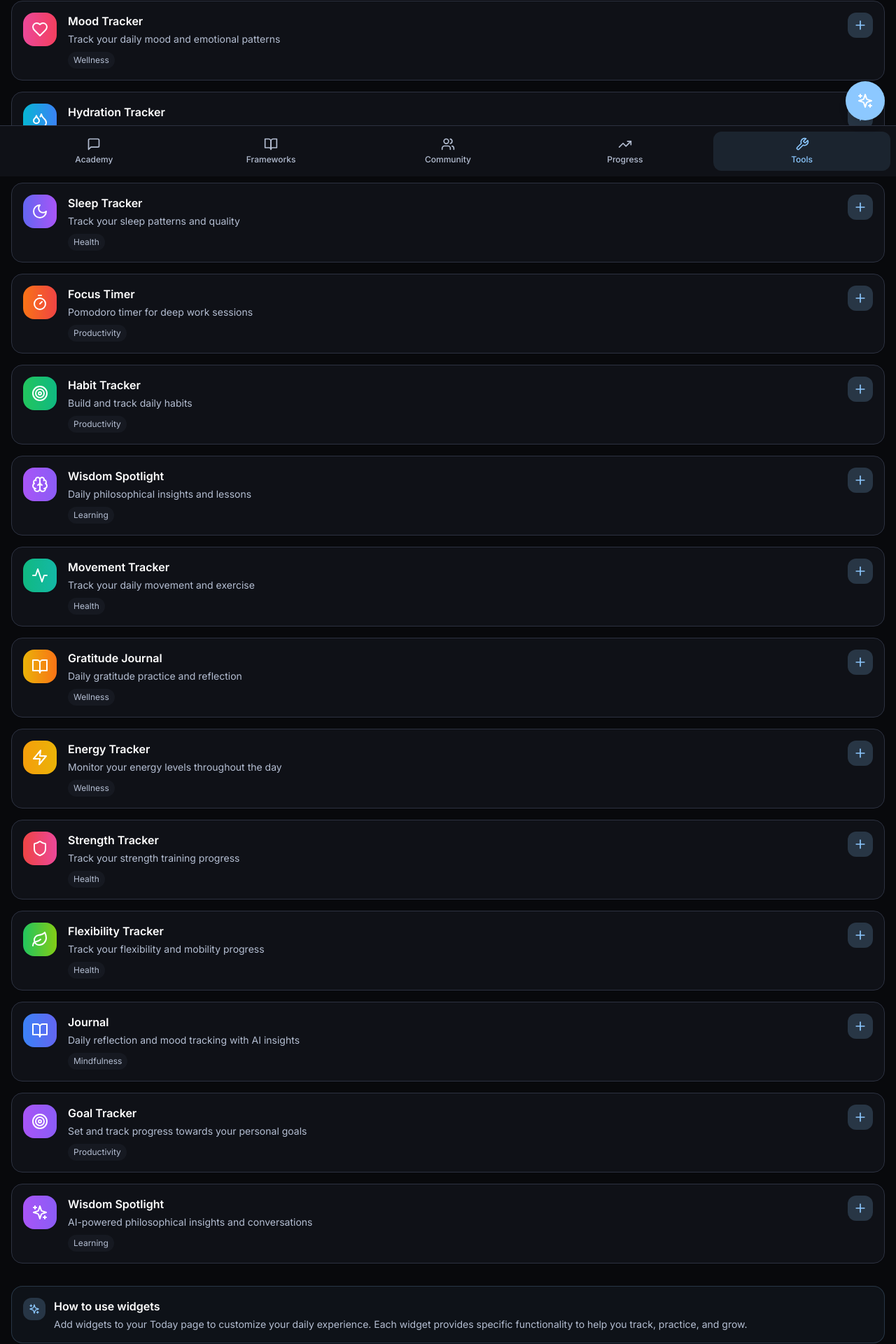
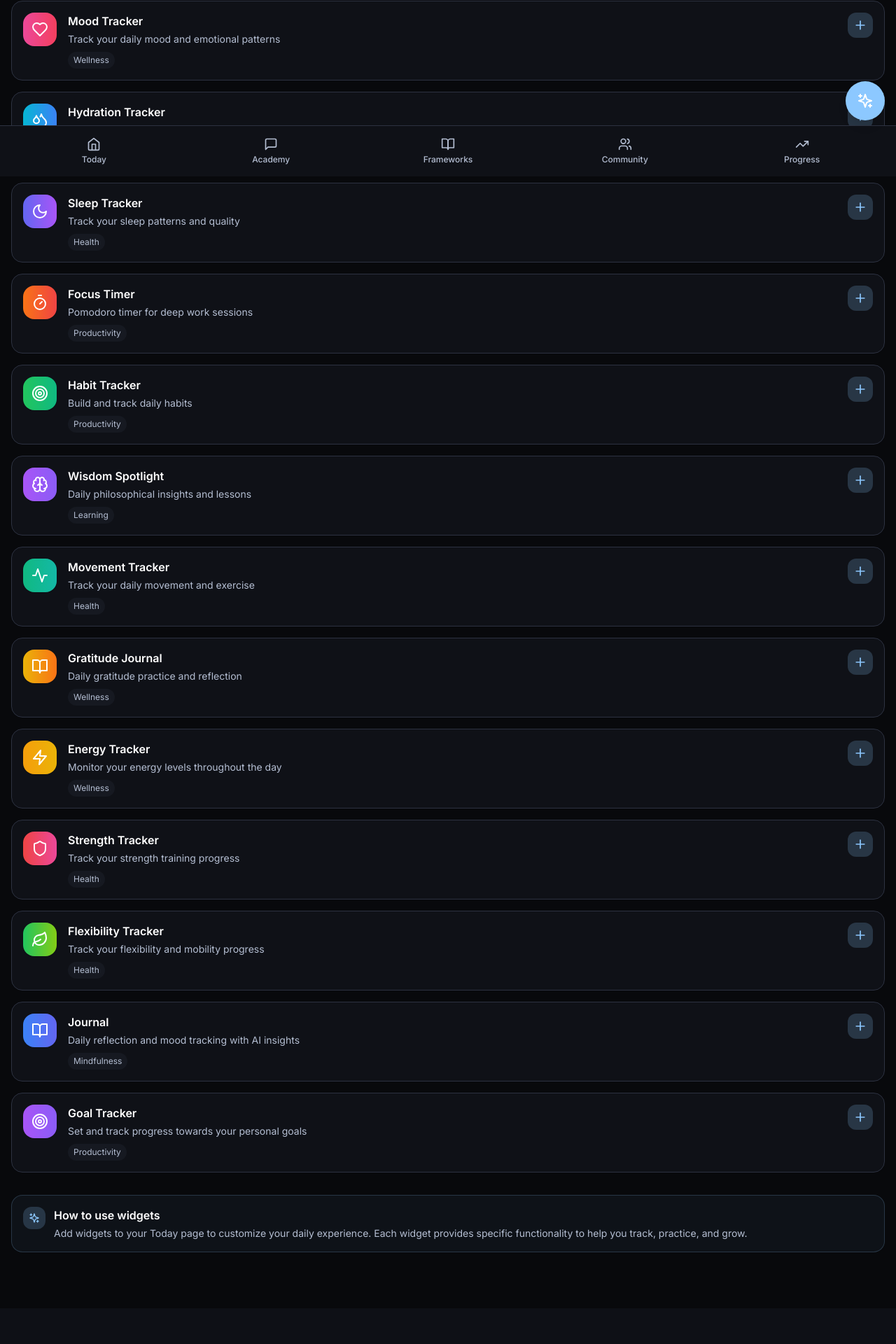
Before and after one commit to WELCOMETOTHETRIBE/aristotle, a Next.js app: page /tools in a window 1280 px wide. Shown: the part 548-2468 px from the top of the page at 70% size. After the commit the page ends 2417 px from the top, so only its background shows below. Built offline with nearby package versions, Linux system fonts and the light colour scheme; no server answers.

Commit message:
UI improvements: add user's first name to header, fix duplicate wisdom spotlight, reorganize navigation with Today tab on left

```diff
--- a/app/today/page.tsx
+++ b/app/today/page.tsx
@@ -185,6 +185,7 @@ export default function TodayPage() {
                 <div>
                   <h1 className="text-2xl font-bold text-text mb-1">
                     {isMorning ? 'Good morning' : isEvening ? 'Good evening' : 'Good afternoon'}
+                    {user?.displayName && `, ${user.displayName.split(' ')[0]}`}
                   </h1>
                   <p className="text-muted font-medium">Ready to flourish today?</p>
                 </div>
--- a/app/tools/page.tsx
+++ b/app/tools/page.tsx
@@ -161,16 +161,6 @@ const availableWidgets: Widget[] = [
     description: 'Set and track progress towards your personal goals',
     icon: Target,
     category: 'productivity',
-    color: 'from-purple-500 to-violet-500',
-    isActive: true,
-    isAdded: false,
-  },
-  {
-    id: 'wisdom_spotlight',
-    name: 'Wisdom Spotlight',
-    description: 'AI-powered philosophical insights and conversations',
-    icon: Sparkles,
-    category: 'learning',
     color: 'from-purple-500 to-violet-500',
     isActive: true,
     isAdded: false,
--- a/components/nav/TabBar.tsx
+++ b/components/nav/TabBar.tsx
@@ -2,10 +2,16 @@
 
 import Link from 'next/link';
 import { usePathname } from 'next/navigation';
-import { MessageSquare, BookOpen, Users, TrendingUp, Wrench } from 'lucide-react';
+import { MessageSquare, BookOpen, Users, TrendingUp, Home } from 'lucide-react';
 import { cn } from '@/lib/utils';
 
 const tabs = [
+  {
+    name: 'Today',
+    href: '/today',
+    icon: Home,
+    activeColor: 'text-primary',
+  },
   {
     name: 'Academy',
     href: '/academy',
@@ -28,12 +34,6 @@ const tabs = [
     name: 'Progress',
     href: '/progress',
     icon: TrendingUp,
-    activeColor: 'text-primary',
-  },
-  {
-    name: 'Tools',
-    href: '/tools',
-    icon: Wrench,
     activeColor: 'text-primary',
   },
 ];
```
